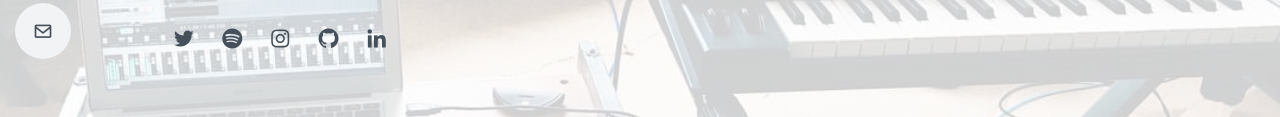
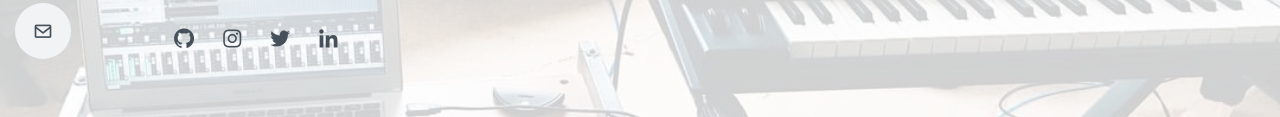
Before and after one commit to RidwanRRM/ridwanrrm.github.io, a plain HTML site: page index.html in a window 1280 px wide. Shown: the part 429-546 px from the top of the page. Drawn offline with nearby package versions, Linux system fonts and the light colour scheme.

Commit message:
Update index.html

```diff
--- a/index.html
+++ b/index.html
@@ -50,11 +50,12 @@
       <h1>Ridwan Maulana</h1>
       <p>I'm <span class="typed" data-typed-items="Web Developer, Odoo Developer, PHP Developer, Backend Developer, Freelancer"></span></p>
       <div class="social-links">
+        <a href="https://github.com/RidwanRRM" class="github"><i class="bx bxl-github"></i></a>
+        <a href="https://www.instagram.com/ridwanrrm/" class="instagram"><i class="bx bxl-instagram"></i></a>
         <a href="https://twitter.com/RidwanRRM" class="twitter"><i class="bx bxl-twitter"></i></a>
-        <a href="https://open.spotify.com/artist/23q7ayqajt8Mc0UC9nwmgl" class="spotify"><i class="bx bxl-spotify"></i></a>
-        <a href="https://www.instagram.com/ridwanrrm/" class="instagram"><i class="bx bxl-instagram"></i></a>
-        <a href="https://github.com/RidwanRRM" class="github"><i class="bx bxl-github"></i></a>
         <a href="https://www.linkedin.com/in/ridwanrrm/" class="linkedin"><i class="bx bxl-linkedin"></i></a>
+        <!-- <a href="https://open.spotify.com/artist/23q7ayqajt8Mc0UC9nwmgl" class="spotify"><i class="bx bxl-spotify"></i></a> -->
+        <!-- <a href="https://soundcloud.com/ridwanrrm" class="soundcloud"><i class="bx bxl-soundcloud"></i></a> -->
       </div>
     </div>
   </section><!-- End Hero -->
```
